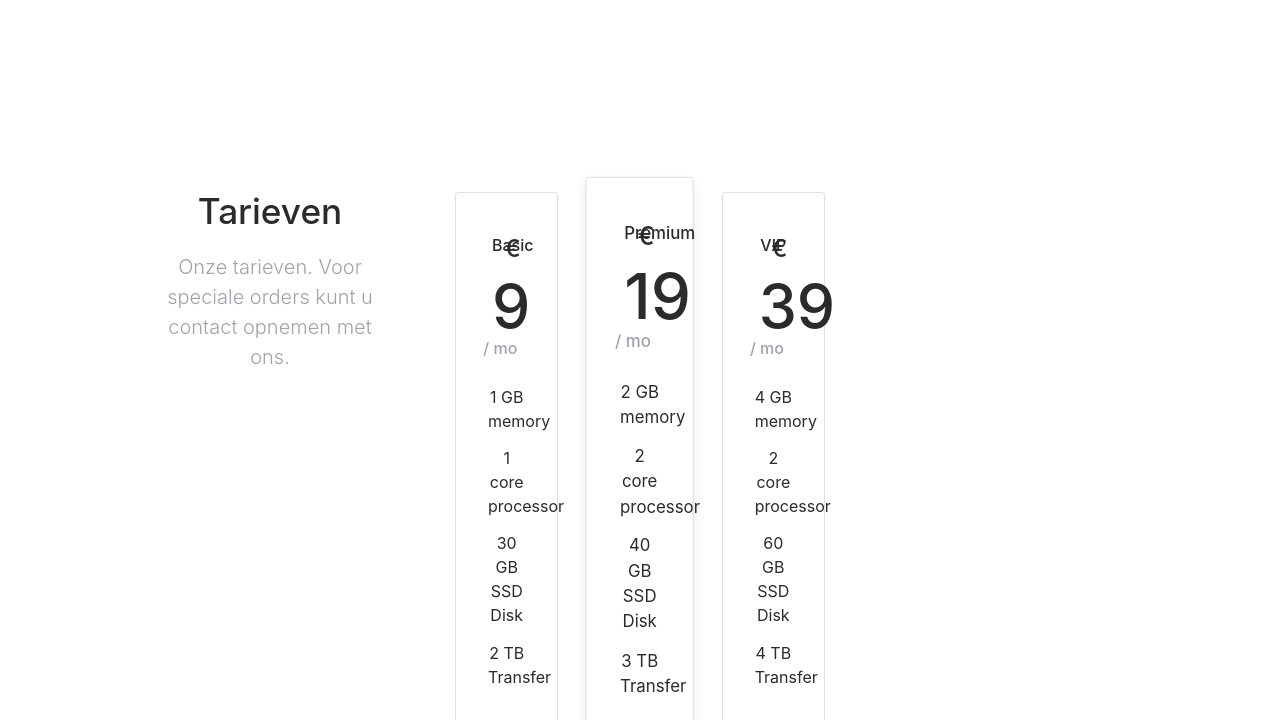
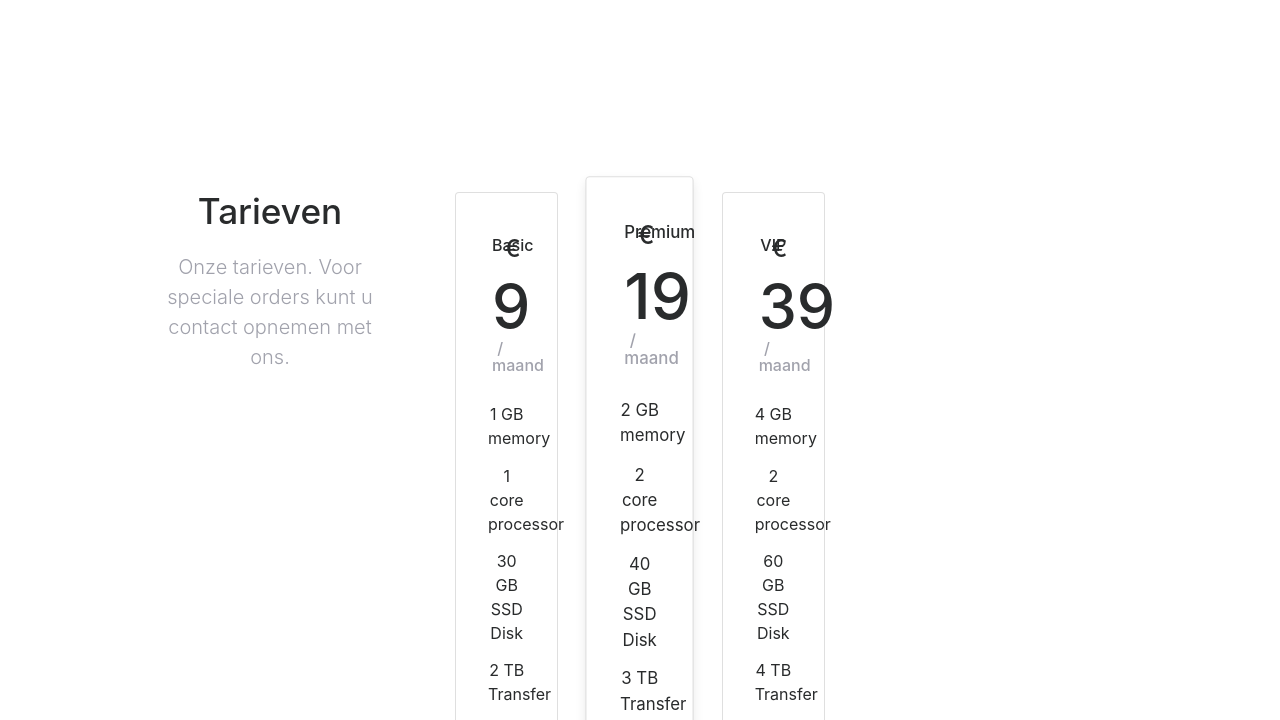
Before and after one commit to halloo1997/project, a plain HTML site: page purchase.html in a window 1280 px wide. Shown: the part 79-799 px from the top of the page. Drawn offline with nearby package versions, Linux system fonts and the light colour scheme.

Commit message:
Add files via upload

```diff
--- a/purchase.html
+++ b/purchase.html
@@ -58,7 +58,7 @@
 									</span>
 									<!-- Per maand -->
 									<span class="month">
-										/ mo
+										/ maand
 									</span>
 								</h6>
 							</div>
@@ -99,7 +99,7 @@
 										19
 									</span>
 									<span class="month">
-										/ mo
+										/ maand
 									</span>
 								</h6>
 							</div>
@@ -138,7 +138,7 @@
 										39
 									</span>
 									<span class="month">
-										/ mo
+										/ maand
 									</span>
 								</h6>
 							</div>
```
